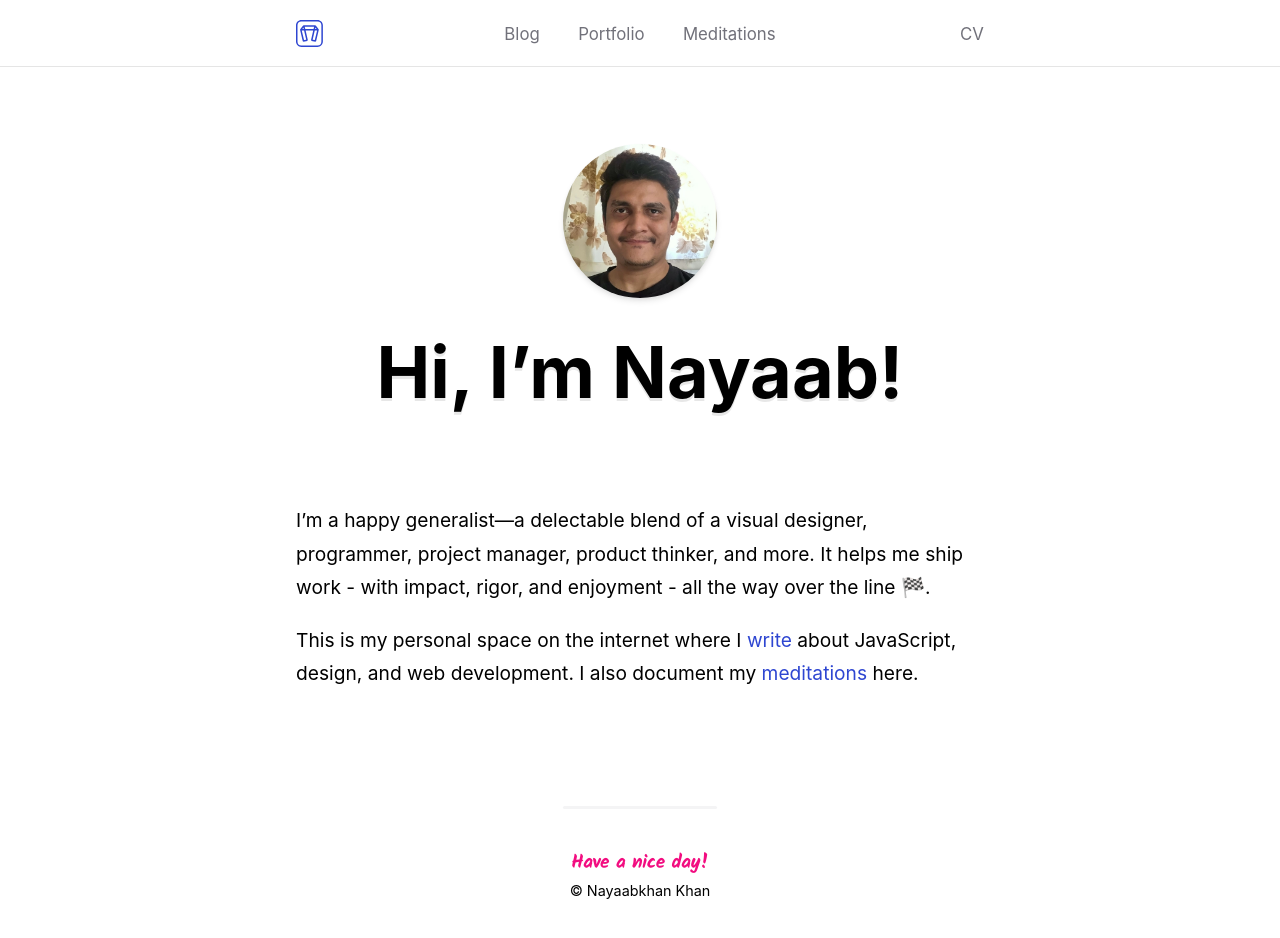
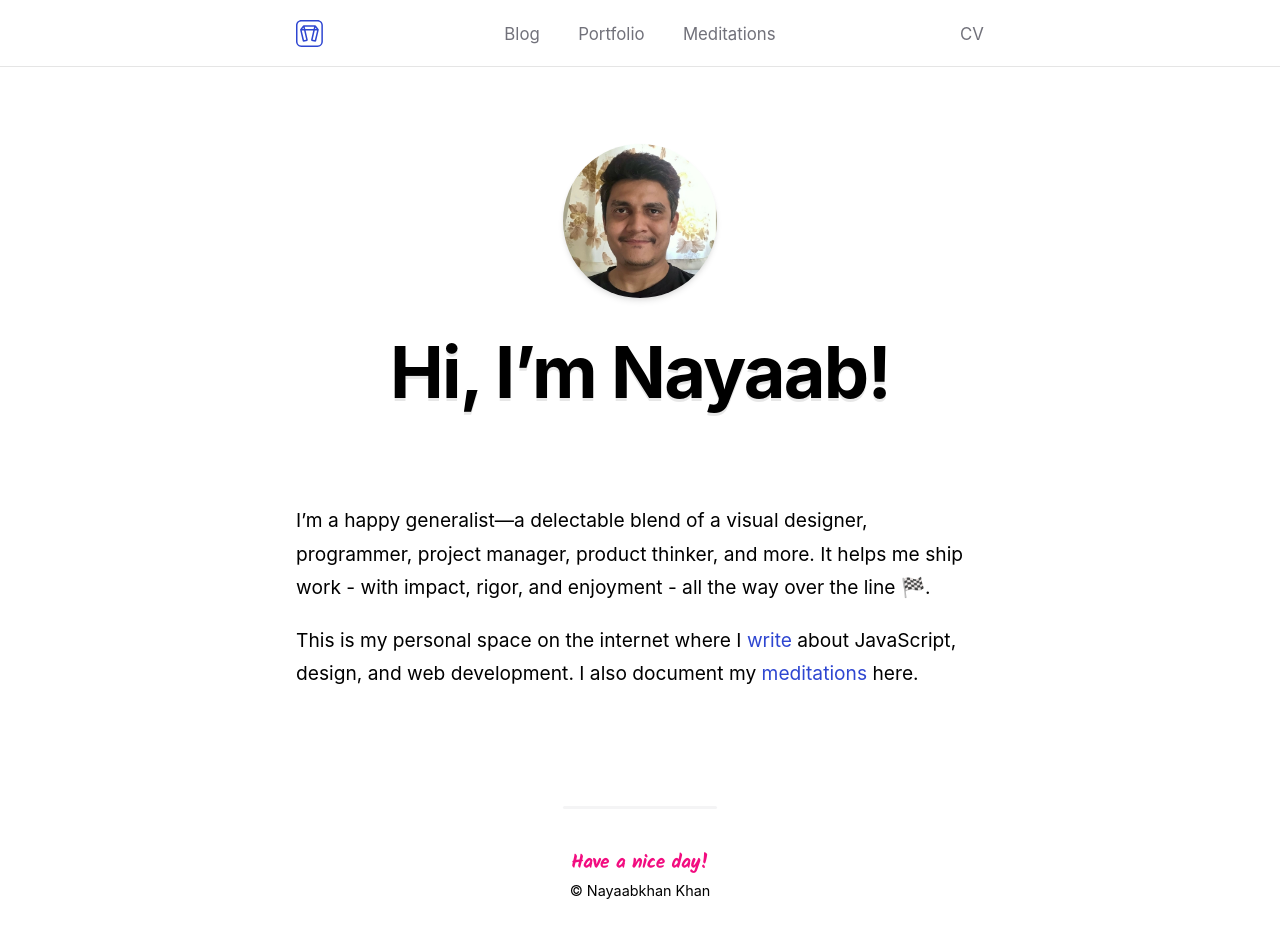
Before and after one commit to nayaabkhan/nayaabkhan.me, a Next.js app: page / in a window 1280 px wide. Built offline with nearby package versions, Linux system fonts and the light colour scheme; a web font is replaced by a local one.

Commit message:
Tighten the heading tracking

```diff
--- a/styles/globals.css
+++ b/styles/globals.css
@@ -17,7 +17,7 @@
   }
 
   :is(h1, h2, h3, h4, h5, h6) {
-    @apply font-bold mt-5 mb-3;
+    @apply font-bold mt-5 mb-3 tracking-tight;
     line-height: 1;
   }
 
```
